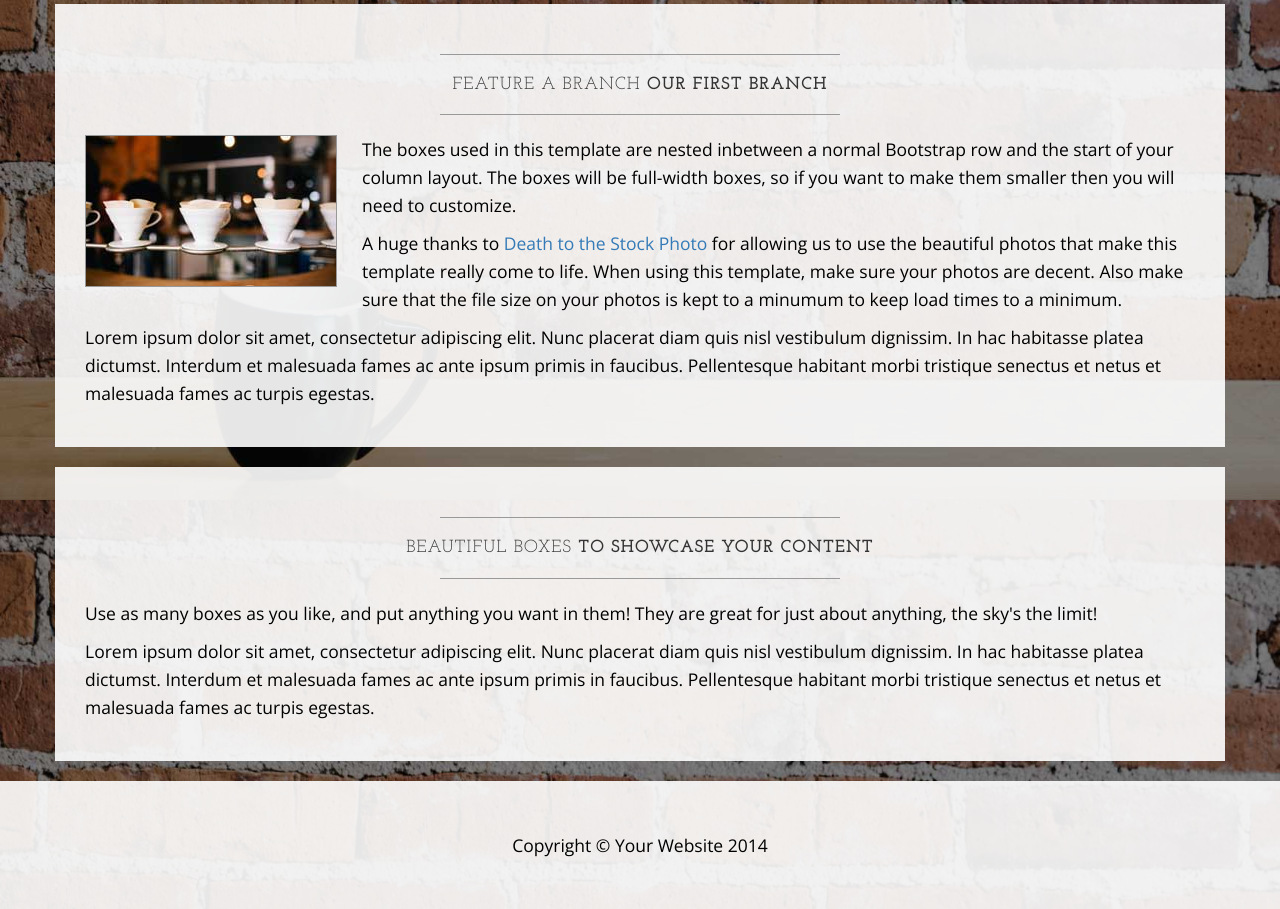
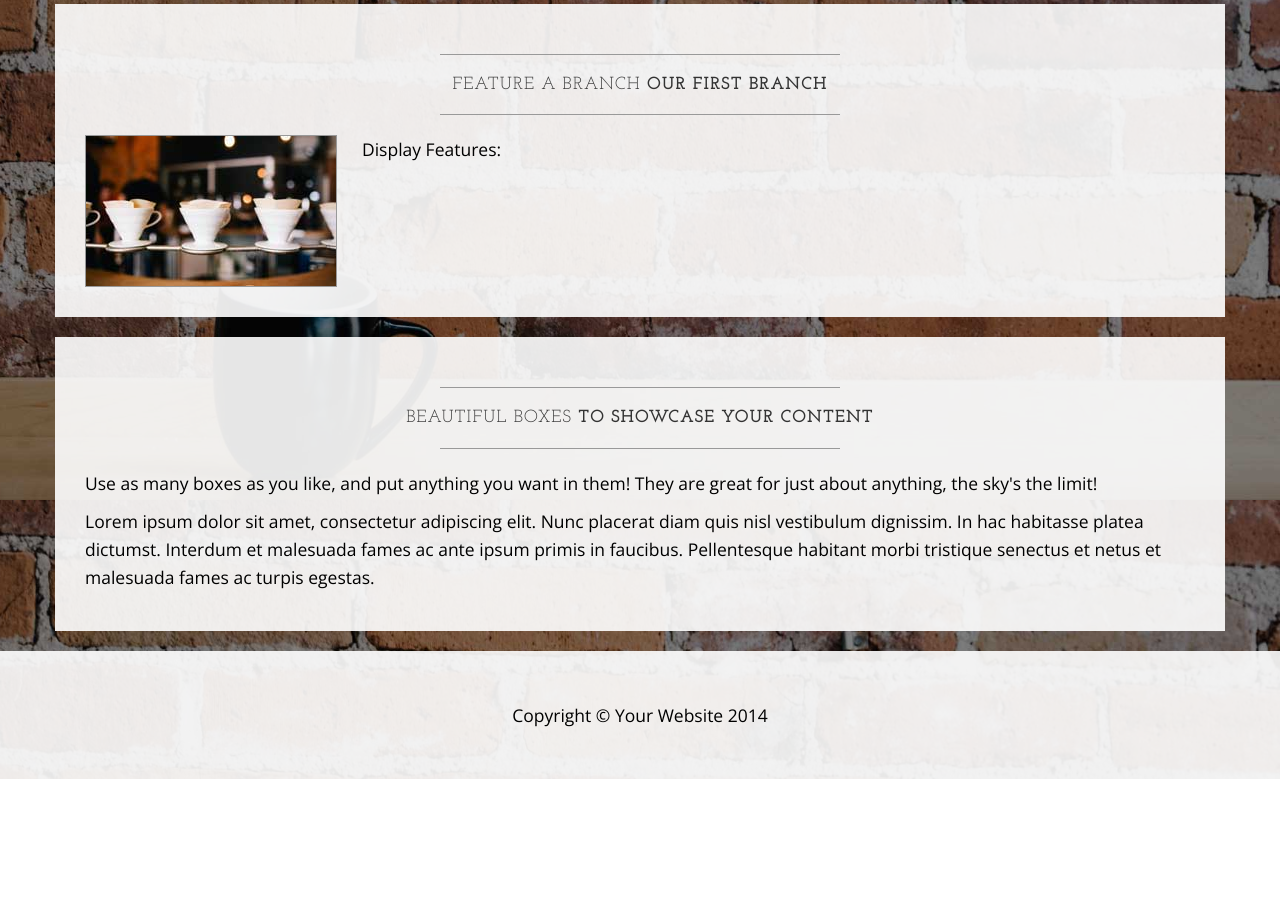
Before and after one commit to mh2media/puggles, a plain HTML site: page index.html in a window 1280 px wide. Shown: the part 1100-2009 px from the top of the page. After the commit the page ends 1879 px from the top, so only its background shows below. Drawn offline with nearby package versions, Linux system fonts and the light colour scheme.

Commit message:
Changed text -Lara

```diff
--- a/index.html
+++ b/index.html
@@ -129,10 +129,8 @@
                     <hr>
                     <img class="img-responsive img-border img-left" src="img/intro-pic.jpg" alt="">
                     <hr class="visible-xs">
-                    <p>The boxes used in this template are nested inbetween a normal Bootstrap row and the start of your column layout. The boxes will be full-width boxes, so if you want to make them smaller then you will need to customize.</p>
-                    <p>A huge thanks to <a href="http://join.deathtothestockphoto.com/" target="_blank">Death to the Stock Photo</a> for allowing us to use the beautiful photos that make this template really come to life. When using this template, make sure your photos are decent. Also make sure that the file size on your photos is kept to a minumum to keep load times to a minimum.</p>
-                    <p>Lorem ipsum dolor sit amet, consectetur adipiscing elit. Nunc placerat diam quis nisl vestibulum dignissim. In hac habitasse platea dictumst. Interdum et malesuada fames ac ante ipsum primis in faucibus. Pellentesque habitant morbi tristique senectus et netus et malesuada fames ac turpis egestas.</p>
-                </div>
+                    <p>Display Features:</p>
+                    </div>
             </div>
         </div>
 
```
